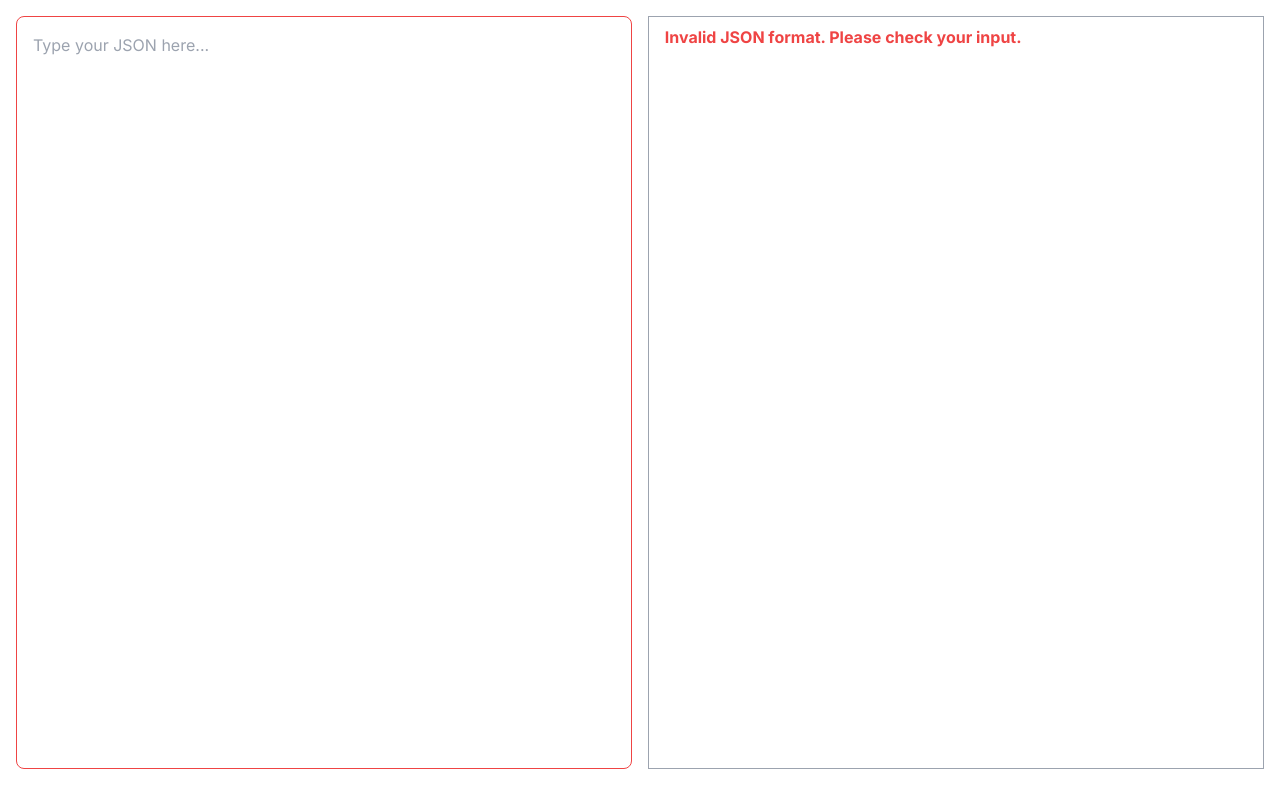
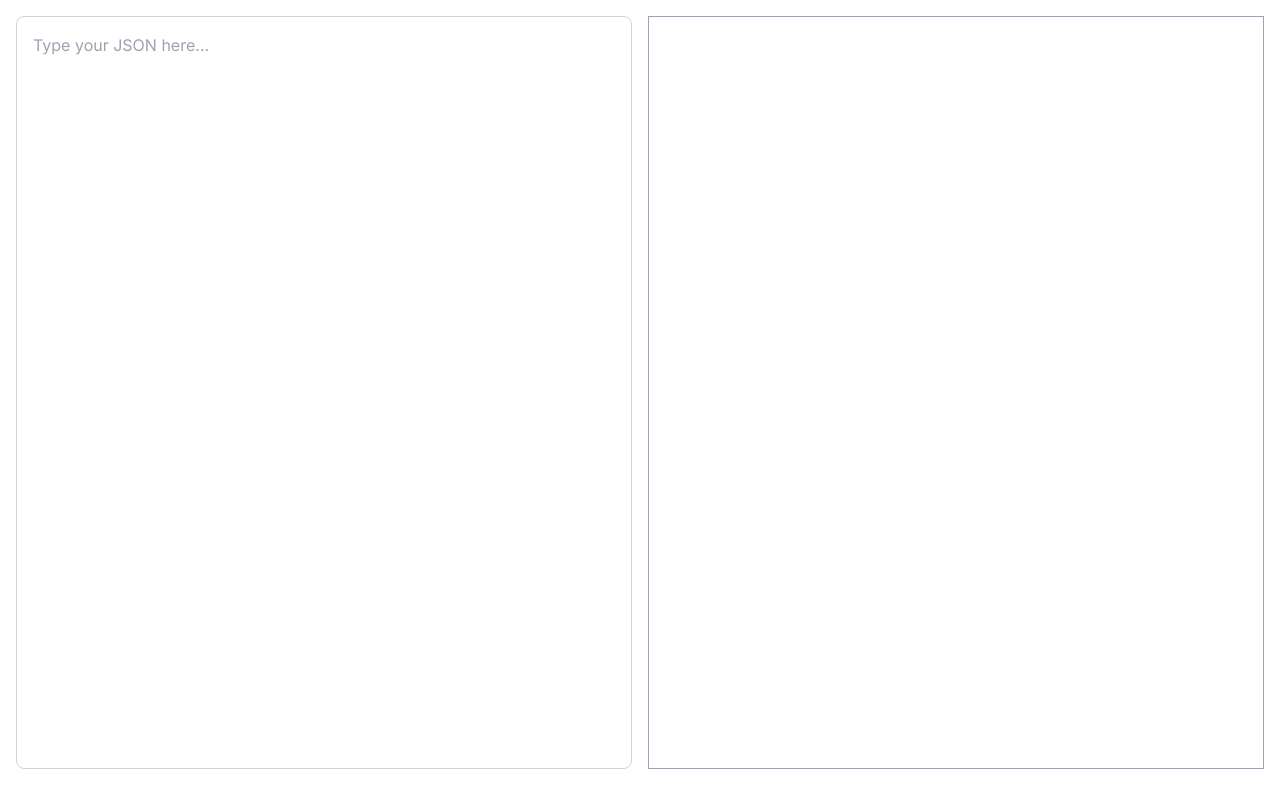
Before and after one commit to tylercorbett/twingate, a Next.js app: page / in a window 1280 px wide. Built offline with nearby package versions, Linux system fonts and the light colour scheme.

Commit message:
no initial error

```diff
--- a/app/page.tsx
+++ b/app/page.tsx
@@ -8,7 +8,11 @@ export default function Home() {
   const [jsonText, setJsonText] = useState<string>("");
 
   useEffect(() => {
-    setHasError(!isValidJSON(jsonText));
+    if (jsonText.trim() === "") {
+      setHasError(false);
+    } else {
+      setHasError(!isValidJSON(jsonText));
+    }
   }, [jsonText]);
 
   return (
@@ -29,13 +33,13 @@ export default function Home() {
         </div>
 
         {/* Right Side: Content Area with Border */}
-        <div className=" w-1/2 h-[98%] overflow-y-auto px-4 py-2 border border-gray-400">
+        <div className="w-1/2 h-[98%] overflow-y-auto px-4 py-2 border border-gray-400">
           {hasError ? (
             <p className="text-red-500 font-bold">
               Invalid JSON format. Please check your input.
             </p>
           ) : (
-            <Content json={jsonText} />
+            jsonText.trim() !== "" && <Content json={jsonText} />
           )}
         </div>
       </div>
```
